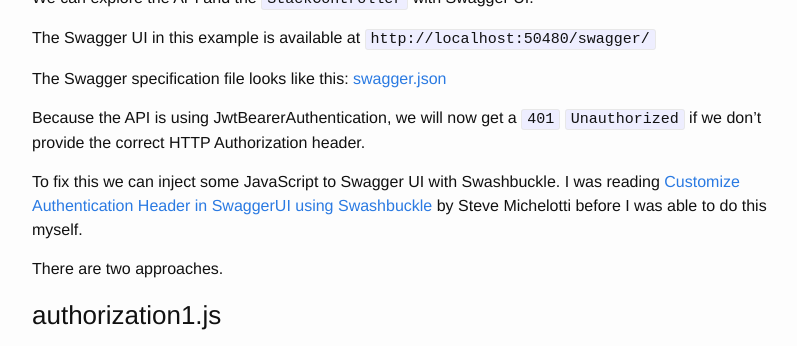
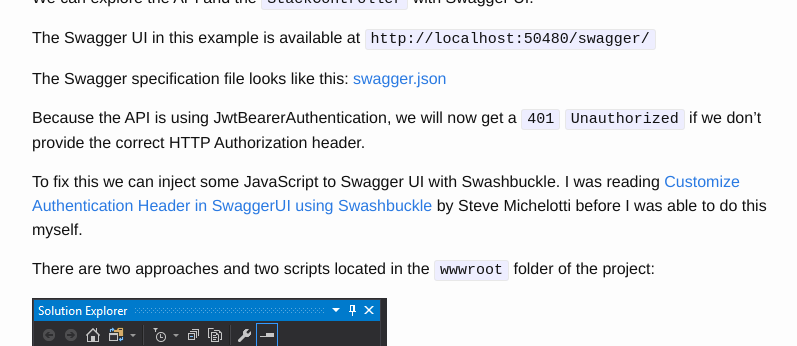
Before and after one commit to hlaueriksson/conductofcode.io, a Jekyll site: the page built from _posts/2017-03-31-secure-and-explore-aspnet-core-web-apis.md, in a window 1280 px wide and 900 px high, scrolled down 5500 px, cut to the strip 0-346 px from the top of the window. Shown: the whole strip, without its empty margins (238-1035 px from the left). Built offline with Jekyll 4.4.1, drawn with Linux system fonts in a browser that asks for light colours.

Commit message:
updated Secure and explore ASP.NET Core Web APIs

```diff
--- a/_posts/2017-03-31-secure-and-explore-aspnet-core-web-apis.md
+++ b/_posts/2017-03-31-secure-and-explore-aspnet-core-web-apis.md
@@ -162,7 +162,9 @@ Because the API is using JwtBearerAuthentication, we will now get a `401` `Unaut
 
 To fix this we can inject some JavaScript to Swagger UI with Swashbuckle. I was reading [Customize Authentication Header in SwaggerUI using Swashbuckle](http://stevemichelotti.com/customize-authentication-header-in-swaggerui-using-swashbuckle/) by Steve Michelotti before I was able to do this myself.
 
-There are two approaches.
+There are two approaches and two scripts located in the `wwwroot` folder of the project:
+
+![wwwroot](vs-wwwroot.png)
 
 ### authorization1.js
 
```
Also changed, not shown: other parts of _posts/2017-03-31-secure-and-explore-aspnet-core-web-apis.md (+1 -1 lines), post/secure-and-explore-aspnet-core-web-apis/vs-wwwroot.png (added).
